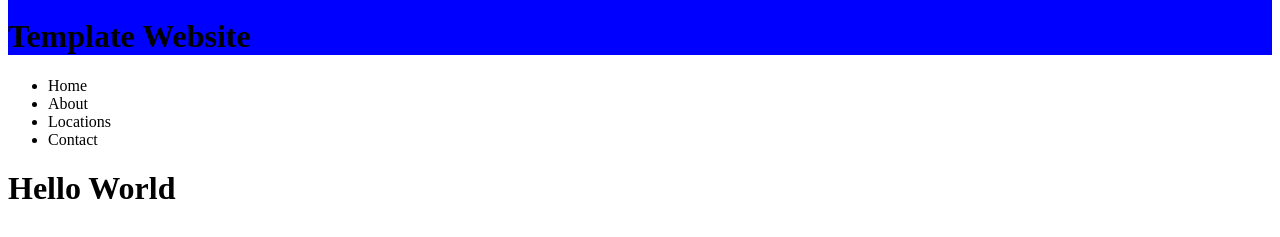
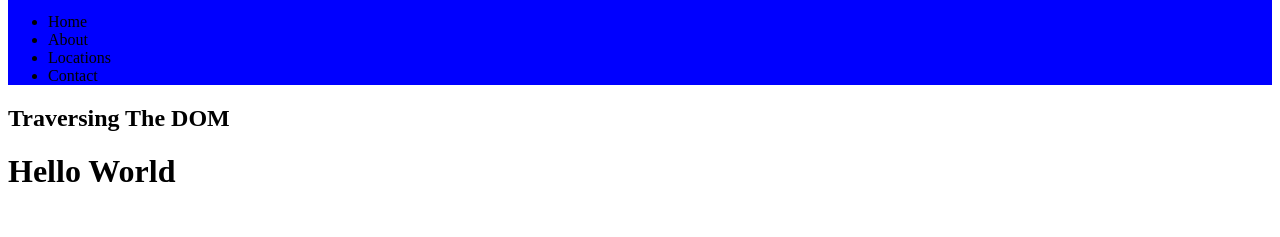
Before and after one commit to YohanesDemissie/traversing-the-dom, a plain HTML site: page index.html in a window 1280 px wide. Shown: the part 311-548 px from the top of the page. Drawn offline with Linux system fonts and the light colour scheme.

Commit message:
Update index.html

```diff
--- a/index.html
+++ b/index.html
@@ -8,8 +8,6 @@
 
     <body id="body">
         <header>
-            <h1>Template Website</h1>
-        </header>
             <nav>
                 <ul>
                     <li>Home</li>
@@ -18,10 +16,11 @@
                     <li>Contact</li>
                 </ul>
             </nav>
+        </header>
 
         <main>
             <section>
-
+                <h1>Traversing The DOM</h1>
             </section>
         </main>
 
```
Lines whose indentation alone changed are shown as unchanged.
